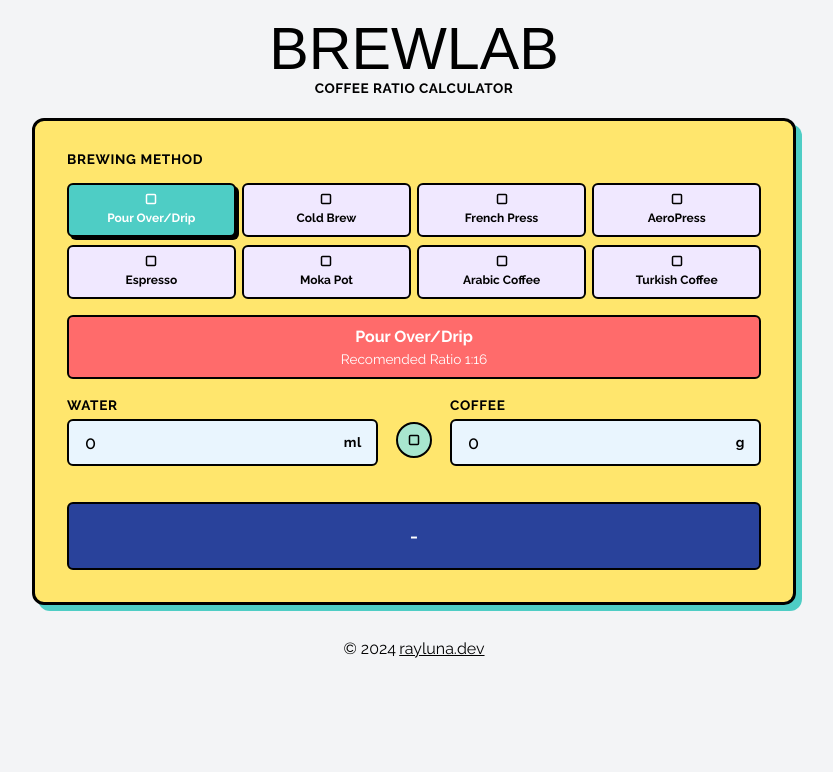
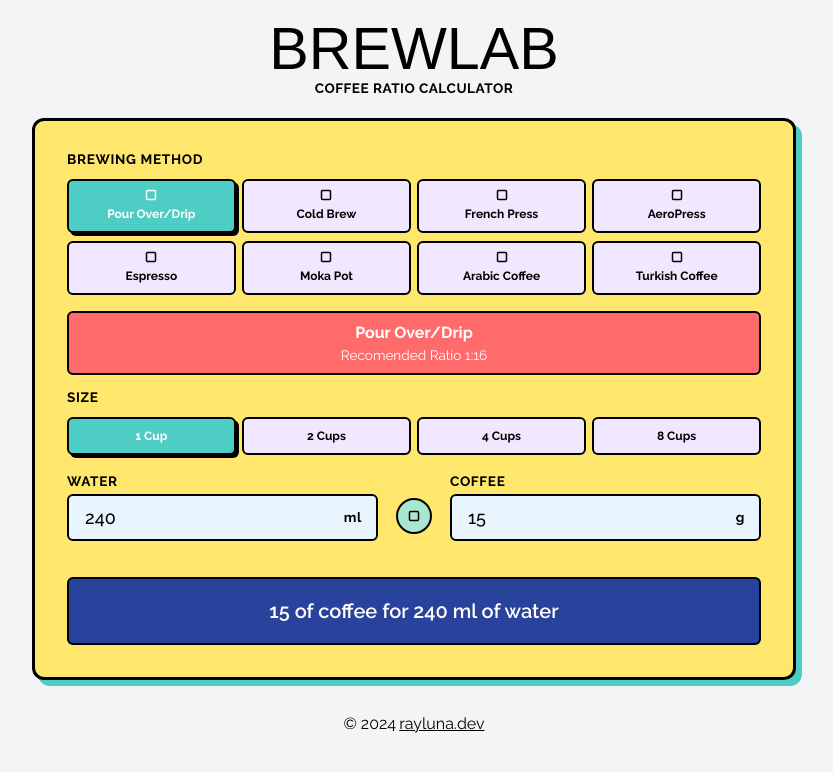
Before and after one commit to leon-luna-ray/brewlab, a Vue app: page / in a window 1280 px wide. Shown: the top 772 px of the page, without its empty margins (226-1059 px from the left). Built offline with nearby package versions, Linux system fonts and the light colour scheme; a web font is replaced by a local one.

Commit message:
fix conflict

```diff
--- a/src/components/RatioWidget.vue
+++ b/src/components/RatioWidget.vue
@@ -1,5 +1,7 @@
 <template>
   <div class="widget">
+    <div class="flex flex-col gap-[0.75rem]">
+
       <h2 class="!label-text">Brewing Method</h2>
       <!-- brew method buttons -->
       <div class="grid grid-cols-2 md:grid-cols-4 gap-x-[0.4rem] gap-[0.5rem]">
@@ -10,6 +12,7 @@
         <span class="font-[700] text-[0.75rem]">{{ item.name }}</span>
       </button>
     </div>
+  </div>
   <!-- selected brew method -->
   <div class="border-btn bg-red text-white p-[0.5rem]">
     <div class="text-center">
@@ -18,13 +21,17 @@
     </div>
   </div>
   <!-- size presets -->
-    <!-- <div class="grid grid-cols-2 md:grid-cols-4 gap-x-[0.4rem] gap-[0.5rem]">
+  <div class="flex flex-col gap-[0.75rem]">
+      <h2 class="!label-text">Size</h2>
+
+      <div class="grid grid-cols-2 md:grid-cols-4 gap-x-[0.4rem] gap-[0.5rem]">
         <button v-for="(item, index) in sizePresets"
           :class="['btn light-blue flex flex-col  gap-[0.25rem] justify-center items-center', { 'active': sizePresetIndex === index }]"
-        @click="sizePresetIndex = index">
+          @click="handleSizePresetClick(index)">
           <span class="font-[700] text-[0.75rem]">{{ item.name }}</span>
         </button>
-    </div> -->
+      </div>
+    </div>
     <!-- inputs -->
     <div class="flex gap-[18px]">
       <div class="input-field">
@@ -57,7 +64,7 @@
   </div>
 </template>
 <script setup>
-import { ref, watch, onBeforeMount } from 'vue'
+import { ref, watch, onBeforeMount, onMounted } from 'vue'
 import { ratios } from '@/lib/data'
 
 import IconSquare from '@/components/icons/IconSquare.vue';
@@ -82,6 +89,11 @@ const updateWaterFromCoffee = () => {
 const updateCoffeeFromWater = () => {
   grams.value = Math.round(milliliters.value / brewMethod.value.ratio);
 }
+const handleSizePresetClick = (index) => {
+  sizePresetIndex.value = index;
+  milliliters.value = sizePresets[index].value;
+  updateCoffeeFromWater();
+}
 
 
 // Watchers
@@ -98,4 +110,11 @@ onBeforeMount(() => {
   brewMethod.value = ratios[0];
   // milliliters.value = 500;
 });
+
+onMounted(() => {
+  if (sizePresetIndex.value !== undefined) {
+    milliliters.value = sizePresets[sizePresetIndex.value].value;
+    updateCoffeeFromWater();
+  }
+});
 </script>
```
Lines whose indentation alone changed are shown as unchanged.
